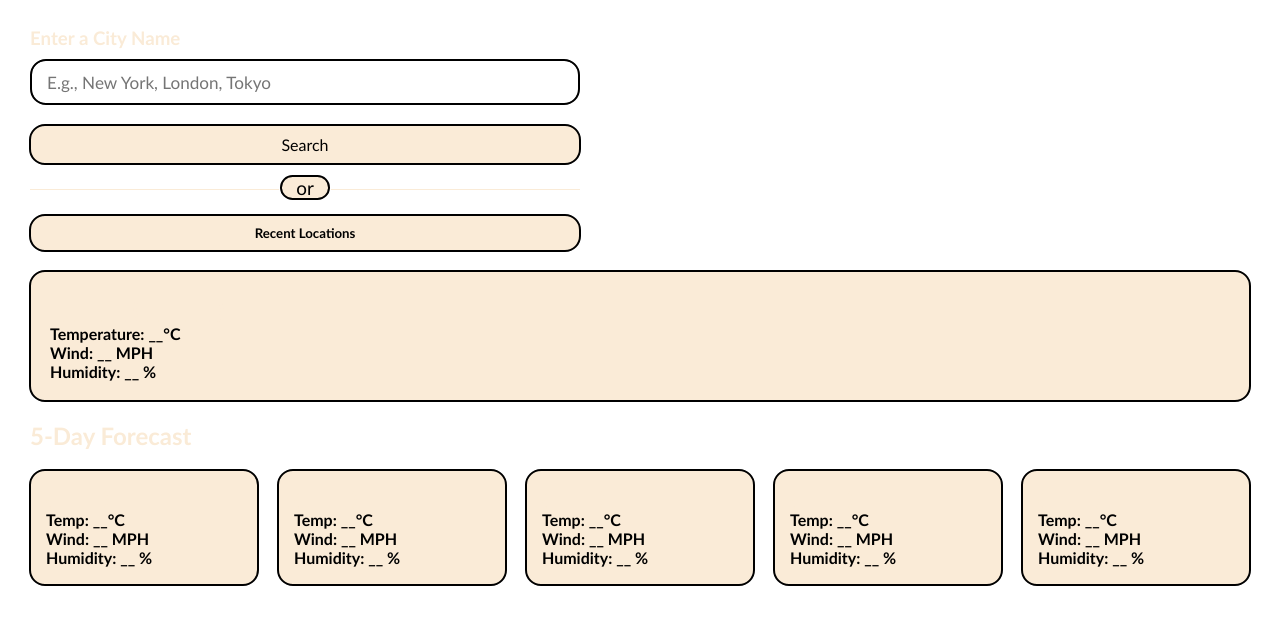
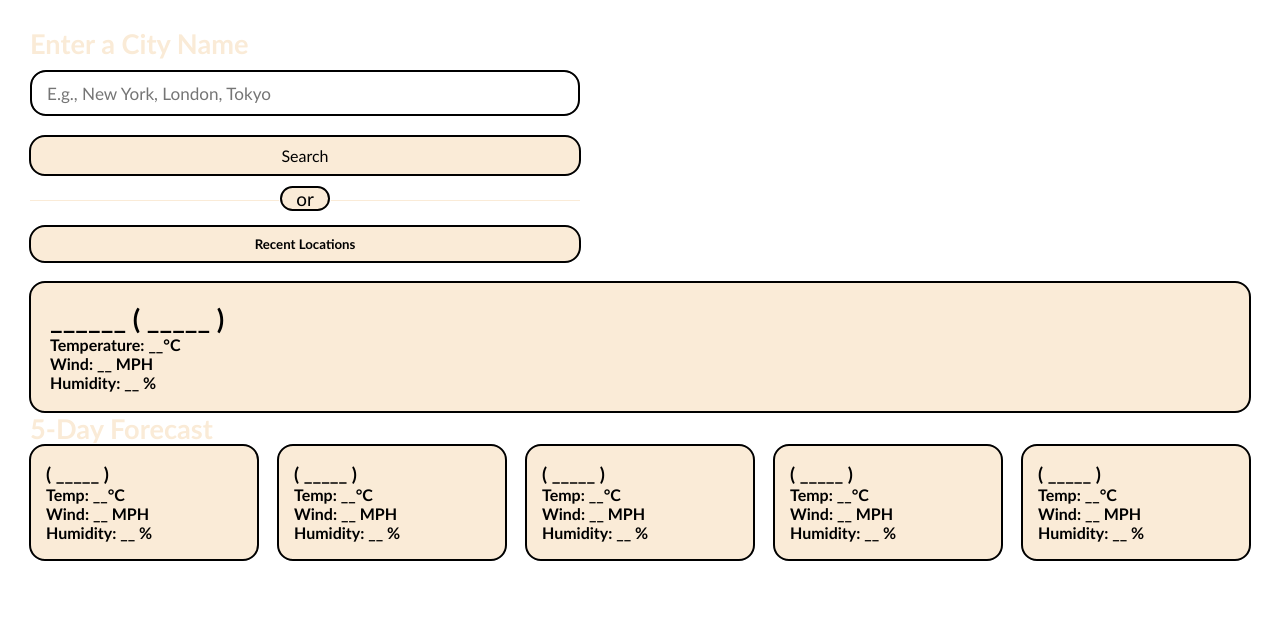
Before and after one commit to isazafeer/project-1, a plain HTML site: page Weather-Dashboard.html in a window 1280 px wide. Shown: the part 66-690 px from the top of the page. Drawn offline with Linux system fonts and the light colour scheme.

Commit message:
Weather API CSS Updated

```diff
--- a/Assets/css/style.css
+++ b/Assets/css/style.css
@@ -75,6 +75,7 @@ h1 {
     font-size: 15px;
 }
 
+
 .curr-container {
     display: flex;
 }
--- a/Assets/css/weather-style.css
+++ b/Assets/css/weather-style.css
@@ -34,11 +34,11 @@ h1 {
 }
 
 h2{
-    color: antiquewhite;
+    color: black;
 }
 
 h3 {
-    color: antiquewhite;
+    color: black;
 }
 
 h5 {
@@ -49,6 +49,11 @@ h5 {
     color: black;
     border-radius: 15px;
     outline: auto;
+}
+
+h6 {
+    color: antiquewhite;
+    font-size: 1.7rem;
 }
 
 .weather-input input{
--- a/Weather-Dashboard.html
+++ b/Weather-Dashboard.html
@@ -10,7 +10,7 @@
         <h1>Weather Dashboard</h1>
         <div class = "container">
             <div class="weather-input">
-                <h3>Enter a City Name</h3>
+                <h6>Enter a City Name</h6>
                 <input class="city-input" type="text" placeholder="E.g., New York, London, Tokyo">
                 <button class="search-btn">Search</button>
                 <div class="separator"></div>
@@ -35,7 +35,7 @@
                     </div>
                 </div>
                 <div class="days-forecast">
-                    <h2>5-Day Forecast</h2>
+                    <h6>5-Day Forecast</h6>
                     <ul class="weather-cards">
                         <li class="card">
                             <h3>( _____ )</h3>
```
